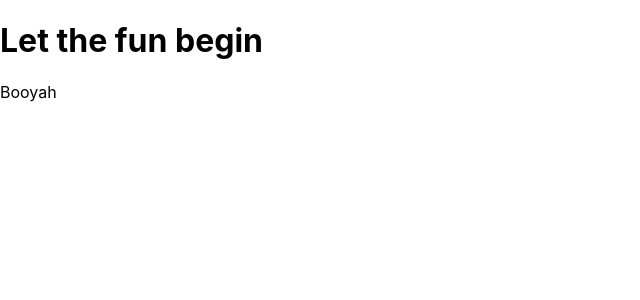
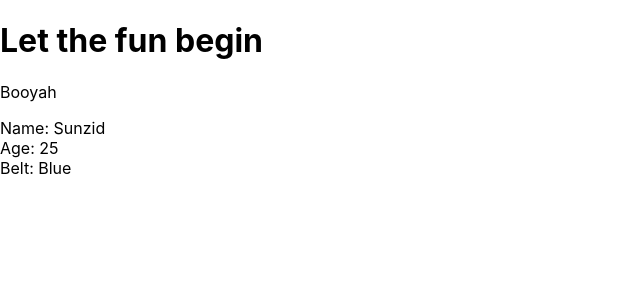
Before and after one commit to sunzid02/React-Redux, a React (Create React App) app in the folder myapp/: page / in a window 1280 px wide. Shown: the top 300 px of the page, without its empty margins (0-640 px from the left). Built offline with nearby package versions, Linux system fonts and the light colour scheme.

Commit message:
nested components

```diff
--- a/myapp/src/App.js
+++ b/myapp/src/App.js
@@ -1,4 +1,6 @@
 import React from 'react';
+
+import  Ninjas  from "./Ninjas";
 
 
 function App() {
@@ -6,6 +8,8 @@
     <div className="App">
       <h1>  Let the fun begin  </h1>
       <p>  Booyah  </p>
+
+      <Ninjas />
     </div>
   );
 }
--- /dev/null
+++ b/myapp/src/Ninjas.js
@@ -0,0 +1,15 @@
+import React, { Component } from 'react';
+
+class Ninjas extends Component{
+    render(){
+        return(
+            <div className="ninja">
+                <div> Name: Sunzid </div>
+                <div> Age: 25 </div>
+                <div> Belt: Blue </div>
+            </div>
+        )
+    }
+}
+
+export default Ninjas;
```
